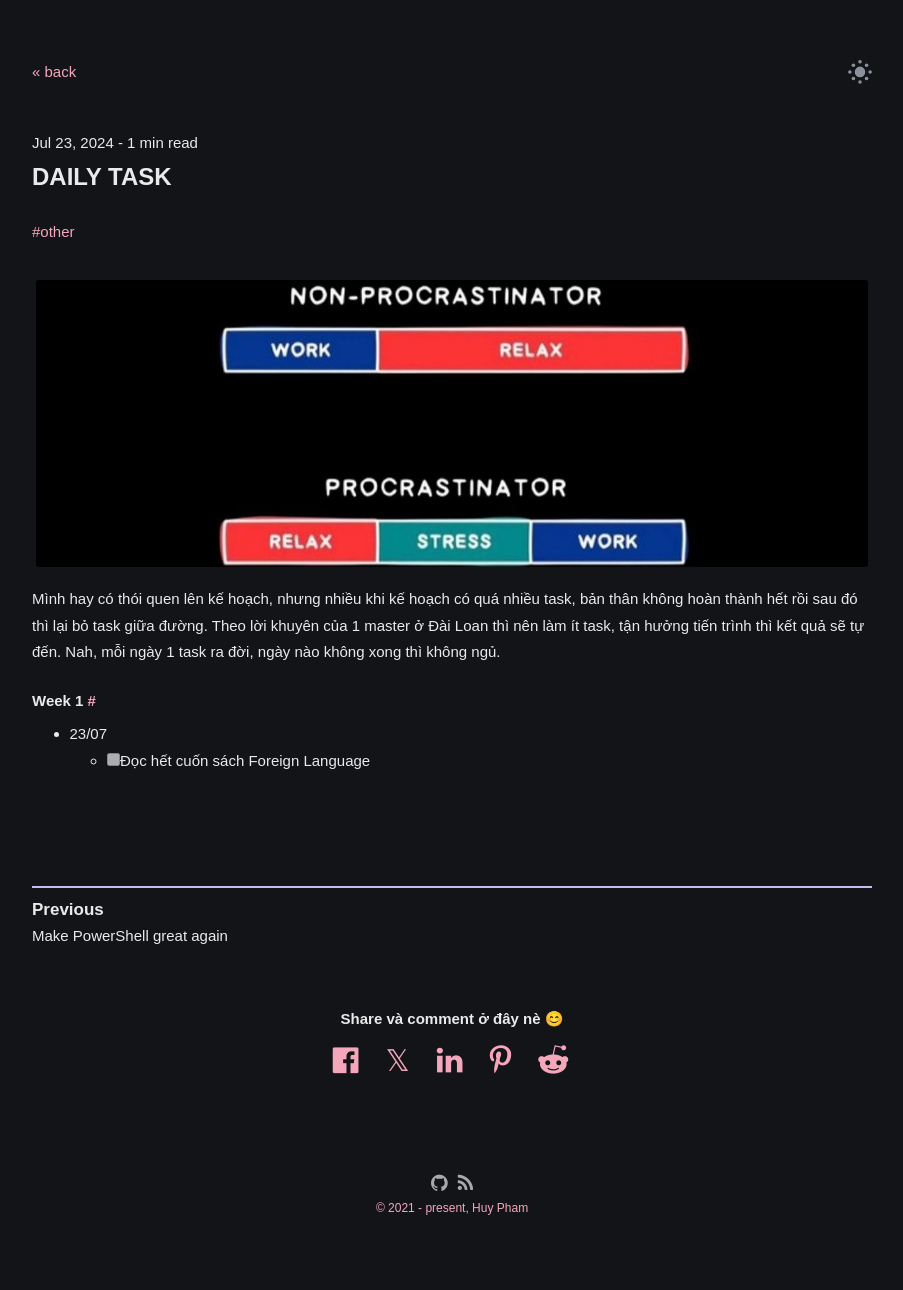
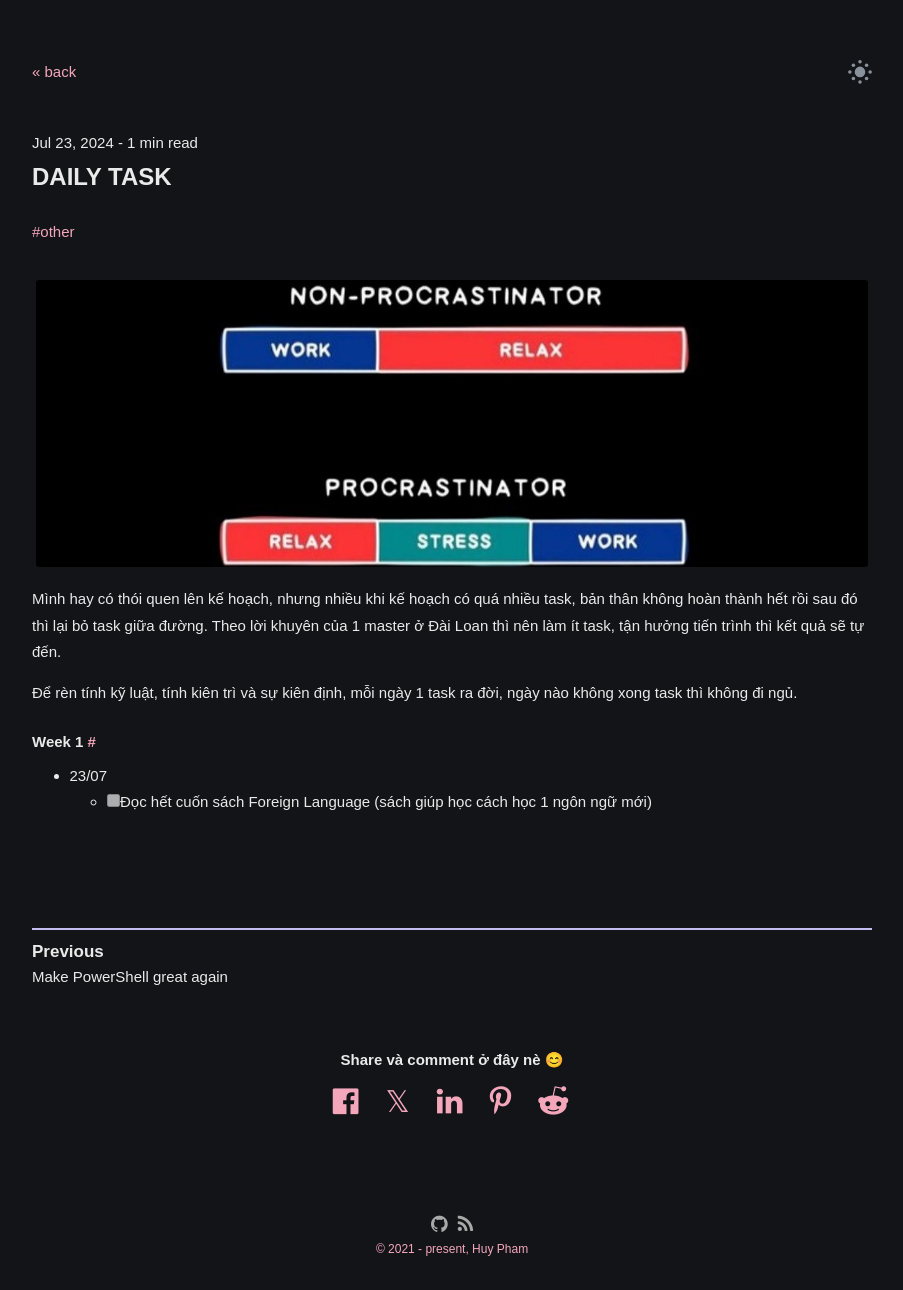
Before and after one commit to coder7eeN/coder7eeN.github.io, a Jekyll site: the page built from _posts/2024-07-23-daily-task.md, in a window 1280 px wide. Shown: the whole page, without its empty margins (188-1091 px from the left). Built offline with Jekyll 4.4.1, drawn with Linux system fonts in a browser that asks for light colours; some web fonts are replaced; comment, search, counter and statistics services are not loaded; before the commit the page ends 1249 px from its top, so only the background shows below that.

Commit message:
chore: add a space

```diff
--- a/_posts/2024-07-23-daily-task.md
+++ b/_posts/2024-07-23-daily-task.md
@@ -10,9 +10,11 @@ tags: other
   <img src="/images/blog_illustration/other/perseverance_consistency.jpg" style="width=100%" class="single-img">
 </div>
 
-Mình hay có thói quen lên kế hoạch, nhưng nhiều khi kế hoạch có quá nhiều task, bản thân không hoàn thành hết rồi sau đó thì lại bỏ task giữa đường. Theo lời khuyên của 1 master ở Đài Loan thì nên làm ít task, tận hưởng tiến trình thì kết quả sẽ tự đến. Nah, mỗi ngày 1 task ra đời, ngày nào không xong thì không ngủ.
+Mình hay có thói quen lên kế hoạch, nhưng nhiều khi kế hoạch có quá nhiều task, bản thân không hoàn thành hết rồi sau đó thì lại bỏ task giữa đường. Theo lời khuyên của 1 master ở Đài Loan thì nên làm ít task, tận hưởng tiến trình thì kết quả sẽ tự đến.
+
+Để rèn tính kỹ luật, tính kiên trì và sự kiên định, mỗi ngày 1 task ra đời, ngày nào không xong task thì không đi ngủ.
 
 ## Week 1
 
 - 23/07
-    - [ ] Đọc hết cuốn sách Foreign Language
+    - [ ]  Đọc hết cuốn sách Foreign Language (sách giúp học cách học 1 ngôn ngữ mới)
```
